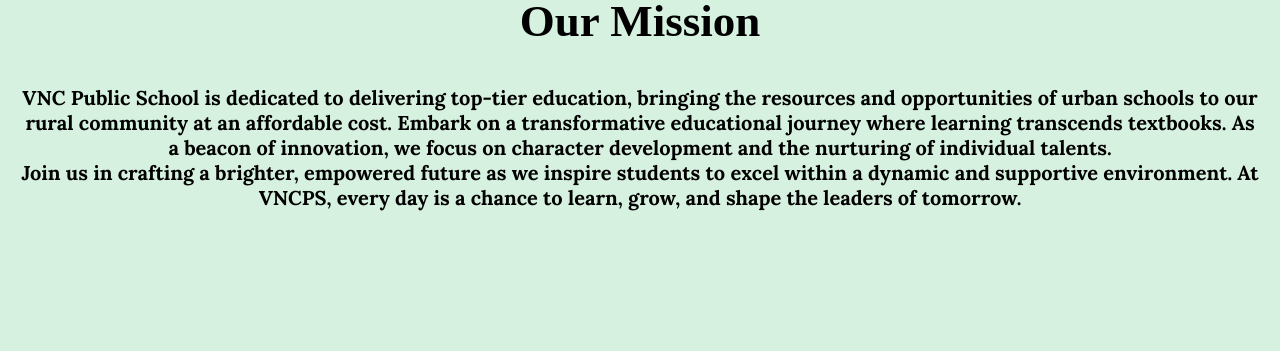
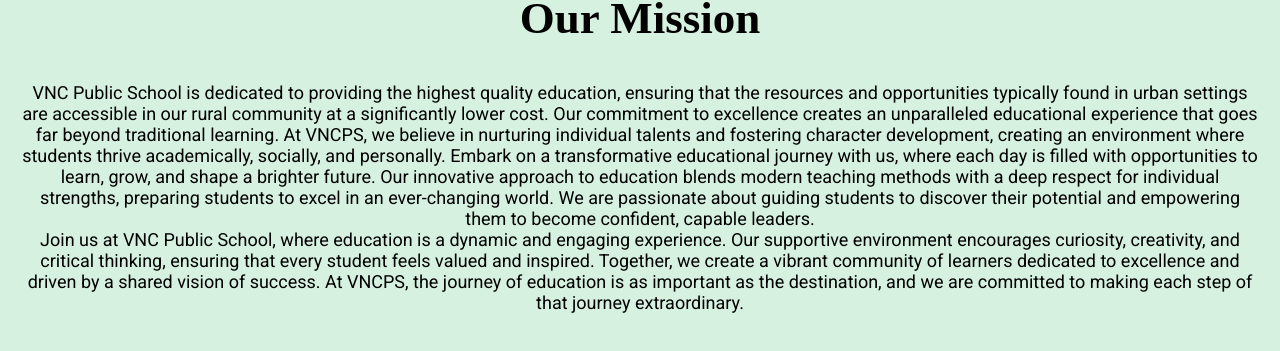
Before and after one commit to harishchaurasia/vncpublicschool, a Next.js app: page / in a window 1280 px wide. Shown: the part 881-1232 px from the top of the page. Built offline with nearby package versions, Linux system fonts and the light colour scheme; a web font is replaced by a local one.

Commit message:
more updates

```diff
--- a/components/Header.js
+++ b/components/Header.js
@@ -66,8 +66,8 @@ const socialIconsStyle = {
 };
 
 const iconStyle = {
-    width: '33px',
-    height: '33px',
+    width: '30px',
+    height: '30px',
     color: '#000000',
 };
 
--- a/pages/Mission.js
+++ b/pages/Mission.js
@@ -11,18 +11,30 @@ const Mission = () => {
         </h1>
         <div>
             <p style={missionContentStyle}>
-                VNC Public School is dedicated to delivering top-tier education,
-                bringing the resources and opportunities of urban schools to our
-                rural community at an affordable cost. Embark on a transformative
-                educational journey where learning transcends textbooks. As a
-                beacon of innovation, we focus on character development and the
-                nurturing of individual talents.
+            VNC Public School is dedicated to providing the highest quality education,
+            ensuring that the resources and opportunities typically found in urban
+            settings are accessible in our rural community at a significantly lower
+            cost. Our commitment to excellence creates an unparalleled educational
+            experience that goes far beyond traditional learning. At VNCPS, we believe
+            in nurturing individual talents and fostering character development,
+            creating an environment where students thrive academically, socially,
+            and personally.
+            Embark on a transformative educational journey with us, where each day is
+            filled with opportunities to learn, grow, and shape a brighter future. Our
+            innovative approach to education blends modern teaching methods with a deep
+            respect for individual strengths, preparing students to excel in an ever-changing
+            world. We are passionate about guiding students to discover their potential
+            and empowering them to become confident, capable leaders.
 
                 <br/>
-                Join us in crafting a brighter,
-                empowered future as we inspire students to excel within a dynamic
-                and supportive environment. At VNCPS, every day is a chance to
-                learn, grow, and shape the leaders of tomorrow.
+
+                Join us at VNC Public School, where education is a dynamic and engaging
+                experience. Our supportive environment encourages curiosity, creativity,
+                and critical thinking, ensuring that every student feels valued and inspired.
+                Together, we create a vibrant community of learners dedicated to excellence
+                and driven by a shared vision of success. At VNCPS, the journey of education
+                is as important as the destination, and we are committed to making each step
+                of that journey extraordinary.
             </p>
         </div>
         </div>
@@ -31,12 +43,6 @@ const Mission = () => {
 
 export default Mission;
 
-
-// const MissionDivStyle = {
-//     textAlign: 'center',
-//     fontSize:'25px',
-//     fontFamily: 'New Rocker, cursive'
-// };
 
 const MissionHeading = {
     textAlign: 'center',
@@ -47,7 +53,10 @@ const MissionHeading = {
 
 const missionContentStyle = {
     textAlign: 'center',
-    fontSize:'20px',
-    fontFamily: 'Lora, serif',
-    fontWeight: 'bold'
+    //textStyle: 'justify',
+    justifyContent: 'center',
+    fontSize:'18px',
+    fontFamily: 'Roboto, sans-serif',
+    fontWeight: '400',
+    fontStyle: 'normal'
 };
--- a/pages/_document.js
+++ b/pages/_document.js
@@ -7,6 +7,8 @@ export default function Document() {
                 <link href="https://fonts.googleapis.com/css2?family=New+Rocker&display=swap" rel="stylesheet" />
                 <link rel="preconnect" href="https://fonts.googleapis.com"/>
                 <link href="https://fonts.googleapis.com/css2?family=Lora:ital,wght@0,400..700;1,400..700&display=swap" rel="stylesheet"></link>
+                <link rel="preconnect" href="https://fonts.gstatic.com" crossorigin/>
+                <link href="https://fonts.googleapis.com/css2?family=Roboto:ital,wght@0,100;0,300;0,400;0,500;0,700;0,900;1,100;1,300;1,400;1,500;1,700;1,900&display=swap" rel="stylesheet"></link>
             </Head>
             <body style={bodyStyle}>
                 <Main />
--- a/styles/globals.css
+++ b/styles/globals.css
@@ -22,7 +22,7 @@
 /* FOR IMAGE CAROUSEL */
 
 .relative{
-  background-color: #e3f0e7;
+  background-color: #d1eeda;
 }
 
 .carousel-container {
```
